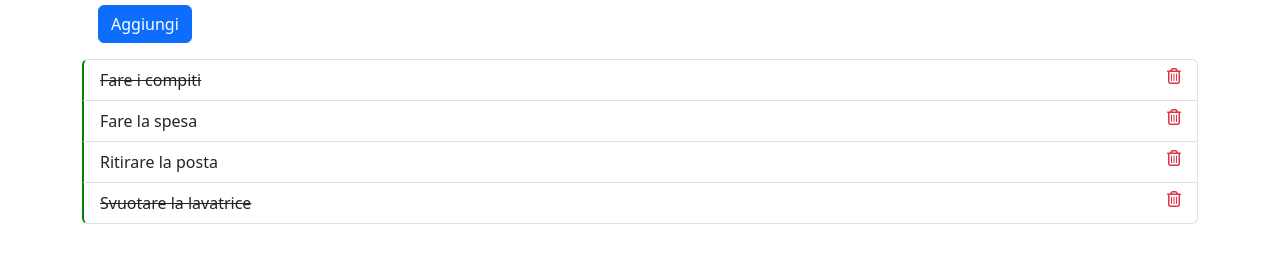
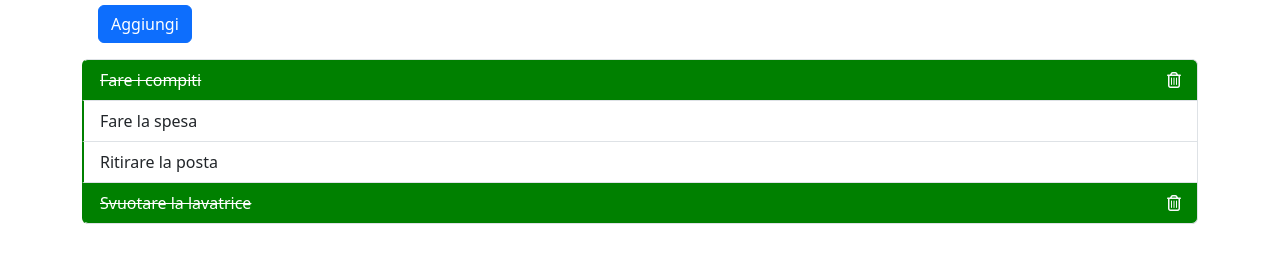
Before and after one commit to ericaostini/vue-todolist, a plain HTML site: page index.html in a window 1280 px wide. Shown: the part 136-398 px from the top of the page. Drawn offline with nearby package versions, Linux system fonts and the light colour scheme.

Commit message:
change color and display trash when done: true

```diff
--- a/css/style.css
+++ b/css/style.css
@@ -15,3 +15,10 @@ header img{
 .done{
     text-decoration: line-through;
 }
+.white{
+    background-color: white;
+}
+.green{
+    background-color: green;
+    color: white;
+}
--- a/index.html
+++ b/index.html
@@ -20,9 +20,11 @@
             </header>
             <main>
                 <ul class="list-group" v-if = "tasks.length > 0">
-                    <li class="list-group-item list-group-item-action border-item d-flex justify-content-between" v-for = "(task, index) in tasks" :key = "task.id">
+                    <li class="list-group-item list-group-item-action border-item d-flex justify-content-between" :class = "task.done ? 'green' : 'white'" v-for = "(task, index) in tasks" :key = "task.id">
                         <span :class = "(task.done ? 'done' : task.done)" @click = "addDone(index)">{{task.text}}</span>
-                        <i class="fa-regular fa-trash-can text-danger" style="cursor : pointer;" @click = "removeTask(index)"></i>
+                        <div :class = "task.done ? 'd-block' : 'd-none'">
+                            <i class="fa-regular fa-trash-can text-light" style="cursor : pointer;" @click = "removeTask(index)"></i>
+                        </div>
                     </li>
                 </ul>
                 <div class="text-bg-success text-center p-3" v-else>
--- a/js/script.js
+++ b/js/script.js
@@ -26,8 +26,8 @@ createApp({
                 }
             ],
             lastIndex: 4,
-            newTodo: ""
-
+            newTask: "",
+            bgTask: "white"
         }
     },
     methods: {
```
